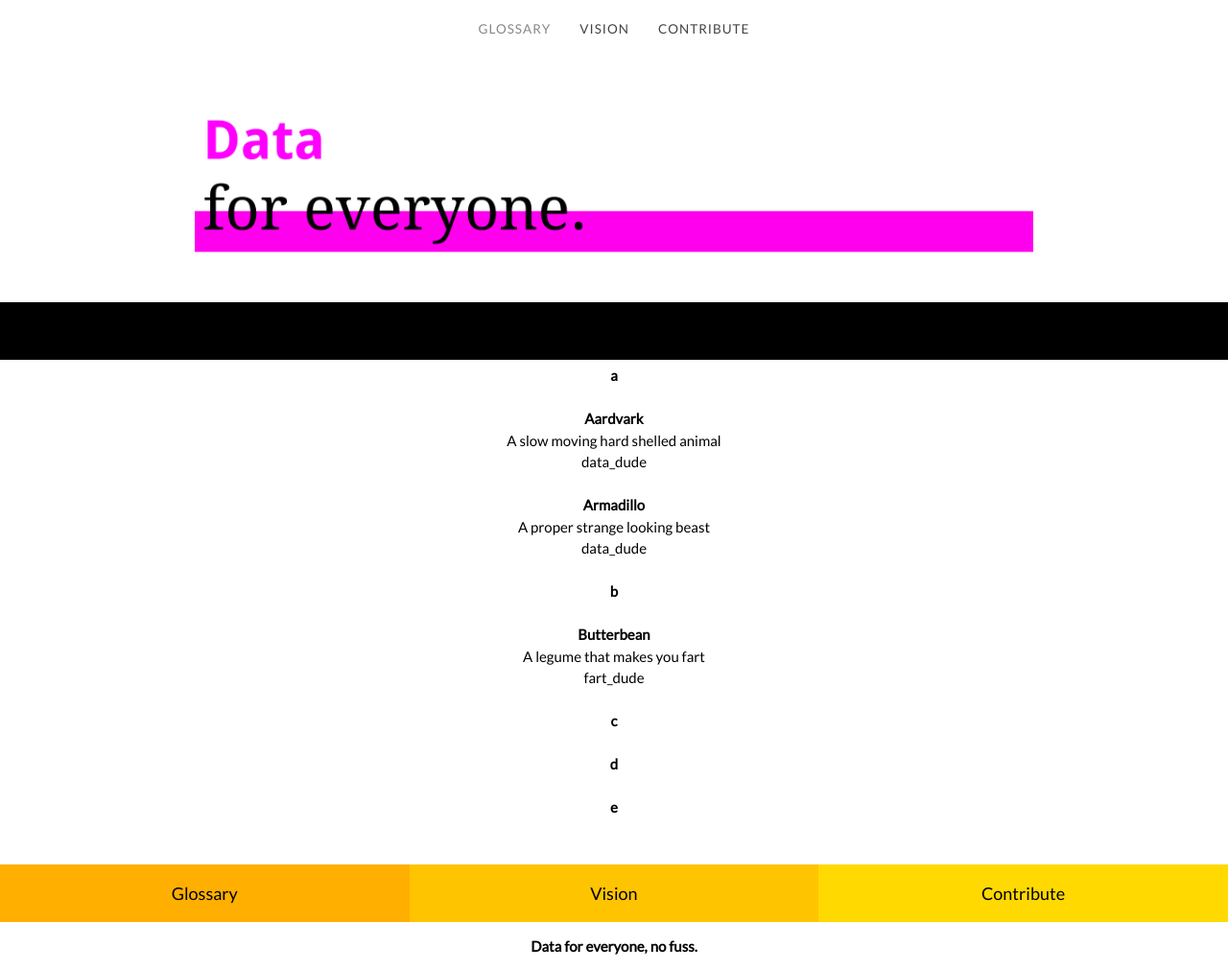
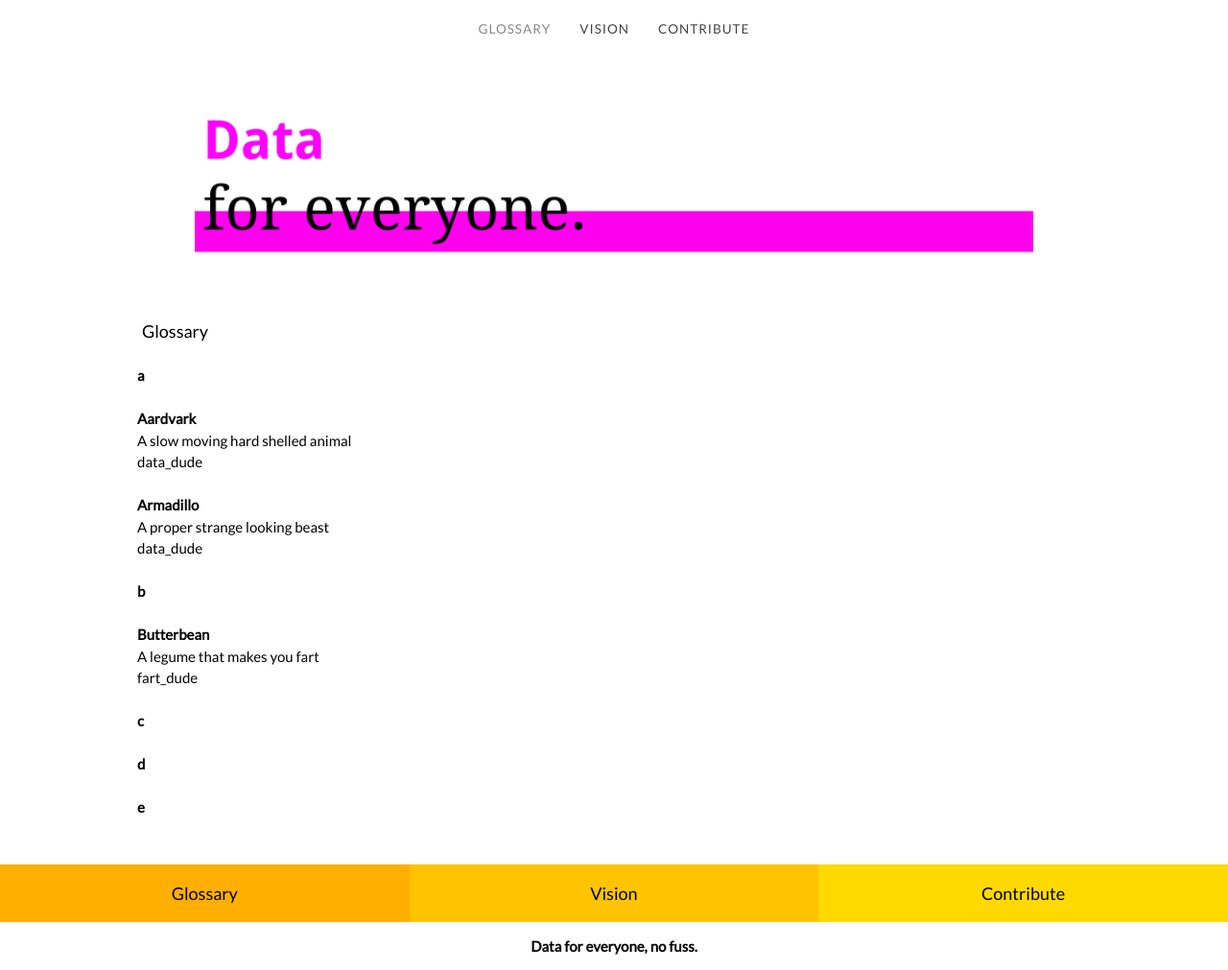
Before and after one commit to unleashyourdata/open_data_glossary, a Jekyll site: the page built from index.html, in a window 1280 px wide and 1011 px high. Shown: the whole window at 96% size. Built offline with Jekyll 4.4.1, drawn with Linux system fonts in a browser that asks for light colours.

Commit message:
fixed title bar css

```diff
--- a/css/style.css
+++ b/css/style.css
@@ -43,7 +43,8 @@ background-color:  #fff;
 }
 
 section.title_bar {
- background-color: #000000;
+ background-color: #ffffff;
+ color: #000000;
 }
 
 section.quick-nav {
@@ -78,7 +79,7 @@ div.article {
  padding-bottom: 5px;
  padding-left: 15px;
  padding-right: 15px;
- text-align: center;
+ text-align: left;
 }
 
 div.title_bar {
```
